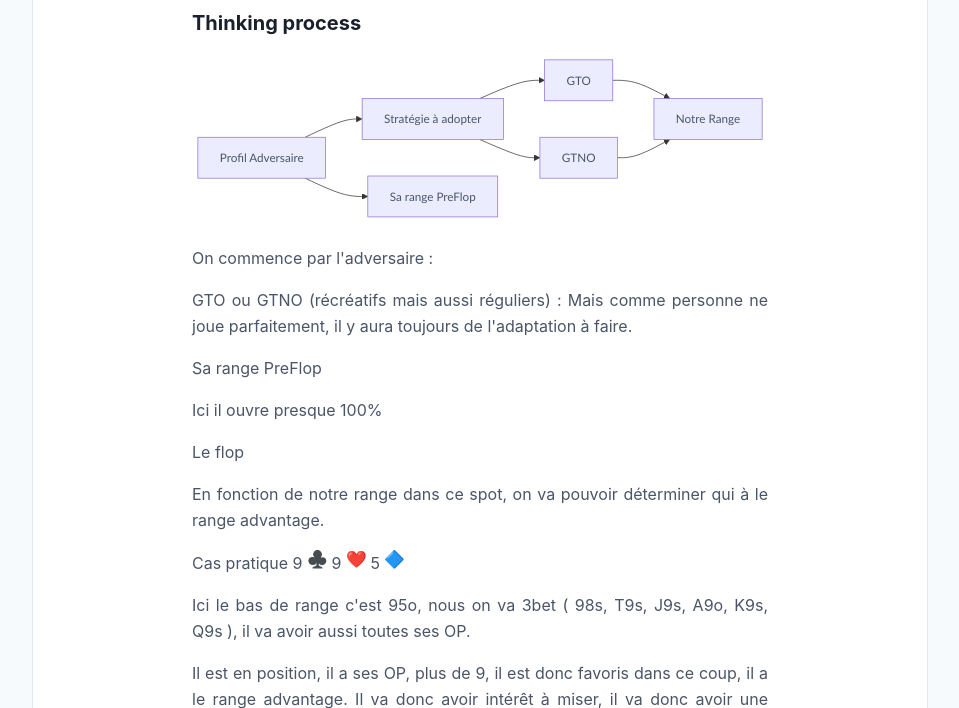
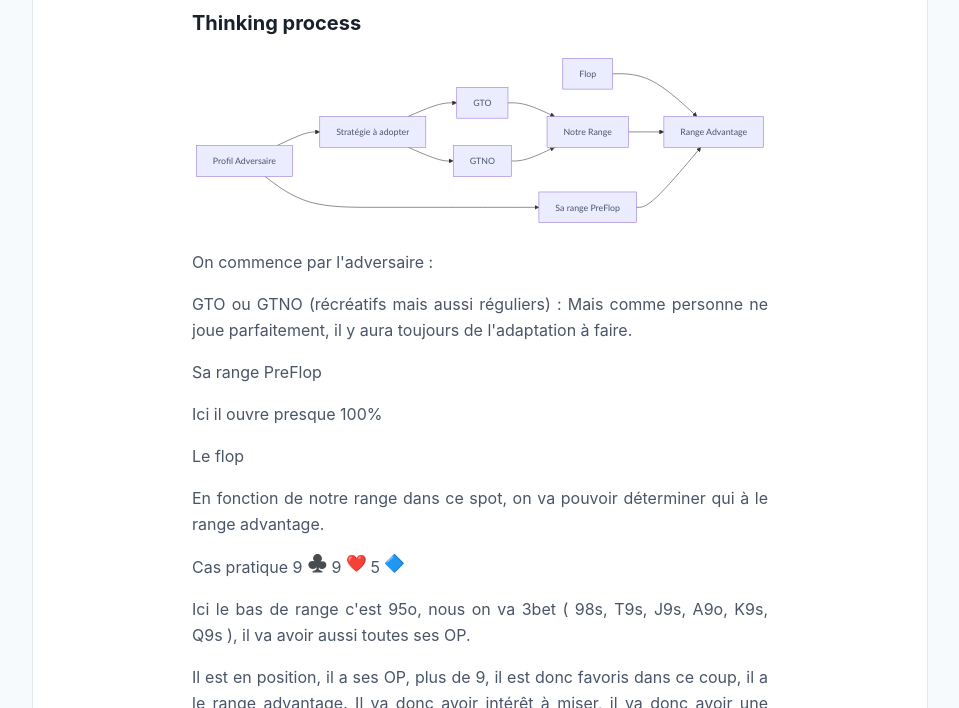
Before and after one commit to greglejeune/blog, a Jekyll site: the page built from _posts/2020-01-23-thinking-process.md, in a window 1280 px wide and 900 px high, scrolled down 338 px, cut to the strip 192-900 px from the top of the window. Shown: the whole strip, without its empty margins (160-1119 px from the left). Built offline with Jekyll 4.4.1, drawn with Linux system fonts in a browser that asks for light colours; emoji names are drawn with the system emoji font.

Commit message:
Update 2020-01-23-thinking-process.md

```diff
--- a/_posts/2020-01-23-thinking-process.md
+++ b/_posts/2020-01-23-thinking-process.md
@@ -26,6 +26,9 @@ video: Basou_NL5K.mp4
       GTO --> N[Notre Range]
       GTNO --> N
       A --> R[Sa range PreFlop]
+      Flop --> D[Range Advantage]
+      N --> D
+      R --> D
   </div>
 
   <p>On commence par l'adversaire :</p>
```
